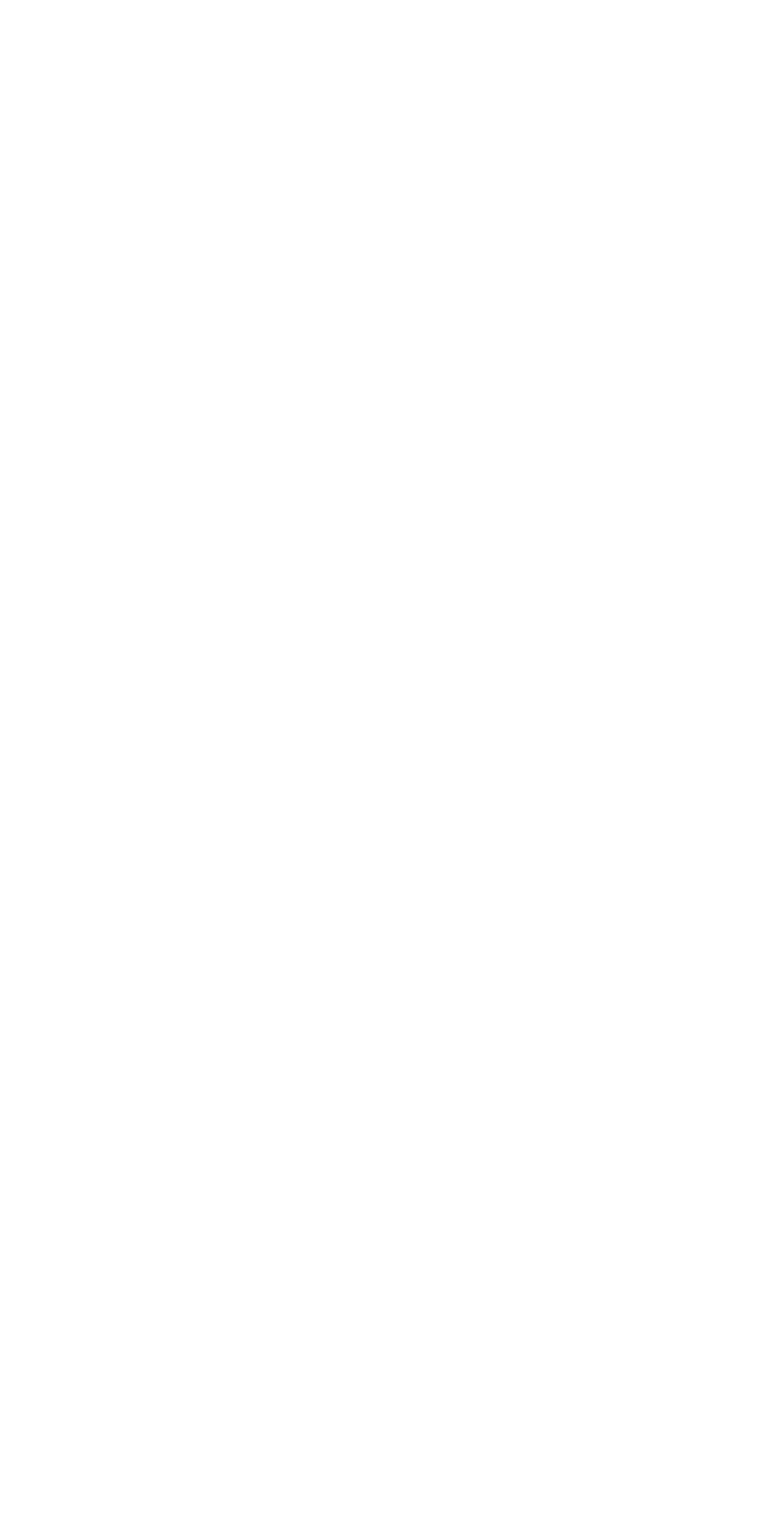
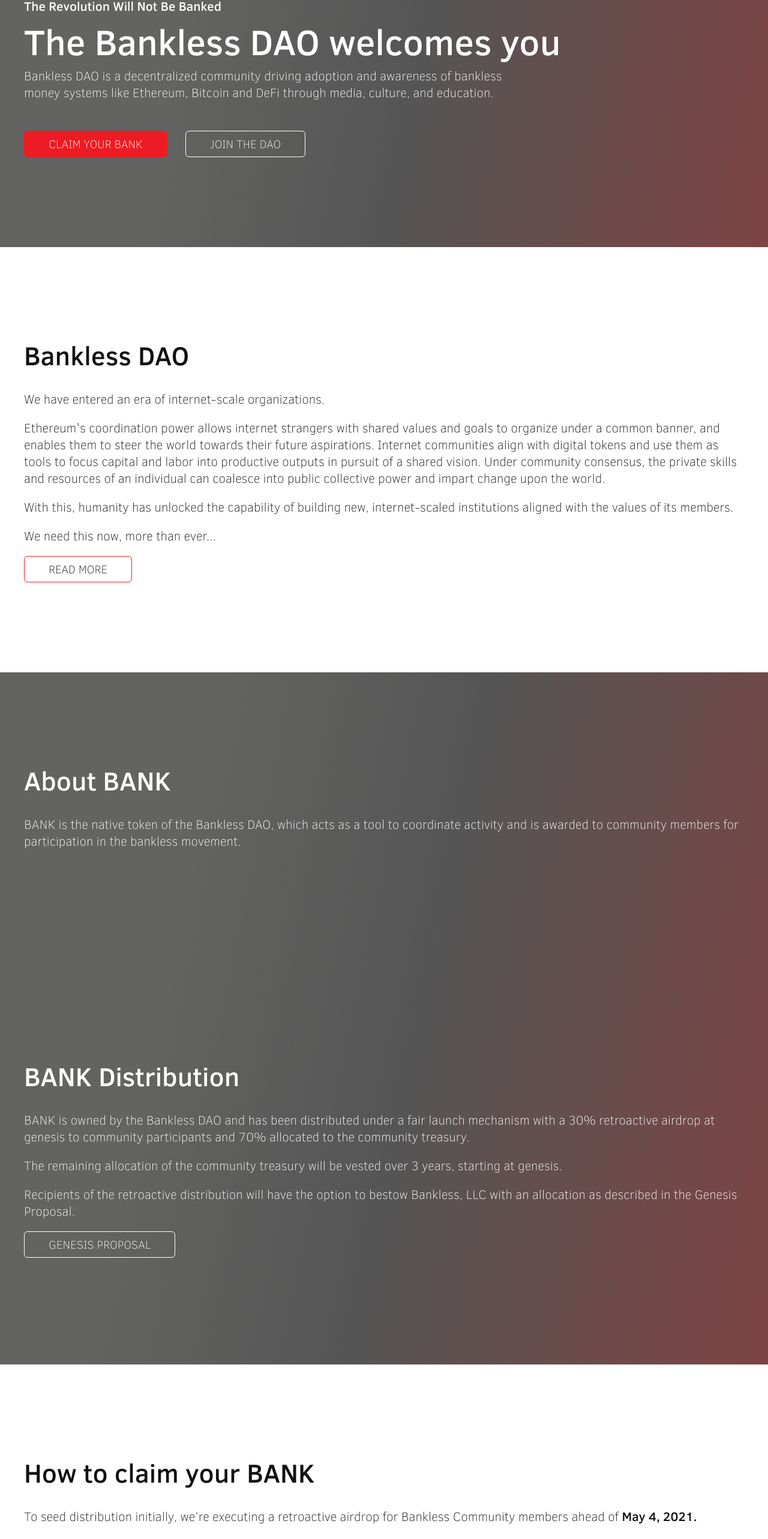
Before and after one commit to BanklessDAO/bankless-dao-website, a Next.js app: page / in a window 1280 px wide. Shown: the part 228-2794 px from the top of the page at 60% size. Before the commit the page ends 800 px from the top, so only its background shows below. Built offline with nearby package versions, Linux system fonts and the light colour scheme.

Commit message:
Homepage wireframe

```diff
--- /dev/null
+++ b/src/components/pages/Home/AboutBANK/index.tsx
@@ -0,0 +1,52 @@
+import NextLink from 'next/link'
+import Button from 'src/components/parts/Button'
+import { SectionWrapper, SectionContainer, Heading, Paragraph } from './style'
+
+const Section = () => {
+  return (
+    <SectionWrapper as="section">
+      <SectionContainer>
+        <div>
+          <Heading>About BANK</Heading>
+          <Paragraph>
+            BANK is the native token of the Bankless DAO, which acts as a tool
+            to coordinate activity and is awarded to community members for
+            participation in the bankless movement.
+          </Paragraph>
+        </div>
+        <div>
+          <img />
+        </div>
+      </SectionContainer>
+      <SectionContainer>
+        <div>
+          <Heading>BANK Distribution</Heading>
+          <Paragraph>
+            BANK is owned by the Bankless DAO and has been distributed under a
+            fair launch mechanism with a 30% retroactive airdrop at genesis to
+            community participants and 70% allocated to the community treasury.
+          </Paragraph>
+          <Paragraph>
+            The remaining allocation of the community treasury will be vested
+            over 3 years, starting at genesis.
+          </Paragraph>
+          <Paragraph>
+            Recipients of the retroactive distribution will have the option to
+            bestow Bankless, LLC with an allocation as described in the Genesis
+            Proposal.
+          </Paragraph>
+          <NextLink href="#">
+            <a>
+              <Button theme="transparent">Genesis Proposal</Button>
+            </a>
+          </NextLink>
+        </div>
+        <div>
+          <img />
+        </div>
+      </SectionContainer>
+    </SectionWrapper>
+  )
+}
+
+export default Section
--- /dev/null
+++ b/src/components/pages/Home/AboutBANK/style.ts
@@ -0,0 +1,24 @@
+import styled from 'styled-components'
+import { _Wrapper, _Container } from 'src/components/global/style'
+import { colors, fontStyles, gradient } from 'src/theme'
+
+export const SectionWrapper = styled(_Wrapper)`
+  background: ${gradient};
+  color: ${colors.white};
+`
+export const SectionContainer = styled(_Container)`
+  padding-top: 50px;
+  padding-bottom: 50px;
+  @media (min-width: 768px) {
+    padding-top: 150px;
+    padding-bottom: 150px;
+  }
+`
+export const Heading = styled.h2`
+  ${fontStyles.H2}
+  margin-bottom: 30px;
+`
+export const Paragraph = styled.p`
+  ${fontStyles.P}
+  padding-bottom: 20px;
+`
--- /dev/null
+++ b/src/components/pages/Home/AboutDAO/index.tsx
@@ -0,0 +1,47 @@
+import NextLink from 'next/link'
+import Button from 'src/components/parts/Button'
+import { SectionWrapper, SectionContainer, Heading, Paragraph } from './style'
+
+const Section = () => {
+  return (
+    <SectionWrapper as="section">
+      <SectionContainer>
+        <div></div>
+        <div>
+          <Heading>Bankless DAO</Heading>
+          <Paragraph>
+            We have entered an era of internet-scale organizations.
+          </Paragraph>
+          <Paragraph>
+            Ethereum's coordination power allows internet strangers with shared
+            values and goals to organize under a common banner, and enables them
+            to steer the world towards their future aspirations. Internet
+            communities align with digital tokens and use them as tools to focus
+            capital and labor into productive outputs in pursuit of a shared
+            vision. Under community consensus, the private skills and resources
+            of an individual can coalesce into public collective power and
+            impart change upon the world.
+          </Paragraph>
+          <Paragraph>
+            With this, humanity has unlocked the capability of building new,
+            internet-scaled institutions aligned with the values of its members.
+          </Paragraph>
+          <Paragraph
+            css={`
+              margin-bottom: 50px;
+            `}
+          >
+            We need this now, more than ever...{' '}
+          </Paragraph>
+          <NextLink href="/mission">
+            <a>
+              <Button theme="white">Read More</Button>
+            </a>
+          </NextLink>
+        </div>
+      </SectionContainer>
+    </SectionWrapper>
+  )
+}
+
+export default Section
--- /dev/null
+++ b/src/components/pages/Home/AboutDAO/style.ts
@@ -0,0 +1,24 @@
+import styled from 'styled-components'
+import { _Wrapper, _Container } from 'src/components/global/style'
+import { colors, fontStyles } from 'src/theme'
+
+export const SectionWrapper = styled(_Wrapper)`
+  background: ${colors.white};
+  color: ${colors.black};
+`
+export const SectionContainer = styled(_Container)`
+  padding-top: 50px;
+  padding-bottom: 50px;
+  @media (min-width: 768px) {
+    padding-top: 150px;
+    padding-bottom: 150px;
+  }
+`
+export const Heading = styled.h2`
+  ${fontStyles.H2}
+  margin-bottom: 30px;
+`
+export const Paragraph = styled.p`
+  ${fontStyles.P}
+  padding-bottom: 20px;
+`
--- /dev/null
+++ b/src/components/pages/Home/Claim/index.tsx
@@ -0,0 +1,43 @@
+import NextLink from 'next/link'
+import Button from 'src/components/parts/Button'
+import { SectionWrapper, SectionContainer, Heading, Paragraph } from './style'
+
+const Section = () => {
+  return (
+    <SectionWrapper as="section">
+      <SectionContainer>
+        <div>
+          <Heading>How to claim your BANK</Heading>
+          <Paragraph>
+            To seed distribution initially, we’re executing a retroactive
+            airdrop for Bankless Community members ahead of{' '}
+            <strong>May 4, 2021.</strong>
+          </Paragraph>
+        </div>
+        <div>
+          <div>
+            <h6>Check if you’re eligible to receive BANK</h6>
+            <img />
+            <NextLink href="/claim">
+              <a>
+                <Button theme="white">Check Eligibility</Button>
+              </a>
+            </NextLink>
+          </div>
+          <div>
+            <h6>Use BANK to Join the Bankless Discord</h6>
+            <small>50k BANK required</small>
+            <img />
+            <NextLink href="#">
+              <a>
+                <Button theme="white">Join Discord</Button>
+              </a>
+            </NextLink>
+          </div>
+        </div>
+      </SectionContainer>
+    </SectionWrapper>
+  )
+}
+
+export default Section
--- /dev/null
+++ b/src/components/pages/Home/Claim/style.ts
@@ -0,0 +1,24 @@
+import styled from 'styled-components'
+import { _Wrapper, _Container } from 'src/components/global/style'
+import { colors, fontStyles } from 'src/theme'
+
+export const SectionWrapper = styled(_Wrapper)`
+  background: ${colors.white};
+  color: ${colors.black};
+`
+export const SectionContainer = styled(_Container)`
+  padding-top: 50px;
+  padding-bottom: 50px;
+  @media (min-width: 768px) {
+    padding-top: 150px;
+    padding-bottom: 150px;
+  }
+`
+export const Heading = styled.h2`
+  ${fontStyles.H2}
+  margin-bottom: 30px;
+`
+export const Paragraph = styled.p`
+  ${fontStyles.P}
+  padding-bottom: 20px;
+`
--- /dev/null
+++ b/src/components/pages/Home/Hero/index.tsx
@@ -0,0 +1,40 @@
+import NextLink from 'next/link'
+import Button from 'src/components/parts/Button'
+import {
+  SectionWrapper,
+  SectionContainer,
+  Heading,
+  Eyebrow,
+  Description,
+  ButtonContainer,
+} from './style'
+
+const Section = () => {
+  return (
+    <SectionWrapper as="section">
+      <SectionContainer>
+        <Eyebrow>The Revolution Will Not Be Banked</Eyebrow>
+        <Heading>The Bankless DAO welcomes you</Heading>
+        <Description>
+          Bankless DAO is a decentralized community driving adoption and
+          awareness of bankless money systems like Ethereum, Bitcoin and DeFi
+          through media, culture, and education.
+        </Description>
+        <ButtonContainer>
+          <NextLink href="/claim">
+            <a>
+              <Button theme="red">Claim your bank</Button>
+            </a>
+          </NextLink>
+          <NextLink href="/join">
+            <a>
+              <Button theme="transparent">Join the DAO</Button>
+            </a>
+          </NextLink>
+        </ButtonContainer>
+      </SectionContainer>
+    </SectionWrapper>
+  )
+}
+
+export default Section
--- /dev/null
+++ b/src/components/pages/Home/Hero/style.ts
@@ -0,0 +1,34 @@
+import styled from 'styled-components'
+import { _Wrapper, _Container } from 'src/components/global/style'
+import { gradient, colors, fontStyles } from 'src/theme'
+
+export const SectionWrapper = styled(_Wrapper)`
+  background: ${gradient};
+  color: ${colors.white};
+`
+export const SectionContainer = styled(_Container)`
+  padding-top: 50px;
+  padding-bottom: 50px;
+  @media (min-width: 768px) {
+    padding-top: 150px;
+    padding-bottom: 150px;
+  }
+`
+export const Heading = styled.h1`
+  ${fontStyles.H2}
+  @media (min-width: 768px) {
+    ${fontStyles.H1}
+  }
+`
+export const Eyebrow = styled.strong`
+  margin-bottom: 15px;
+`
+export const Description = styled.p`
+  margin-bottom: 50px;
+  max-width: 800px;
+`
+export const ButtonContainer = styled.div`
+  button {
+    margin-right: 30px;
+  }
+`
--- a/src/pages/index.tsx
+++ b/src/pages/index.tsx
@@ -1,5 +1,11 @@
 import { GetStaticProps } from 'next'
 import { PageMetaProps } from '../components/global/Head'
+
+import HeroSection from 'src/components/pages/Home/Hero'
+import AboutDAOSection from 'src/components/pages/Home/AboutDAO'
+import AboutBANKSection from 'src/components/pages/Home/AboutBANK'
+import ClaimSection from 'src/components/pages/Home/Claim'
+import React from 'react'
 
 const pageMeta: PageMetaProps = {
   title: 'Homepage',
@@ -13,6 +19,15 @@
   }
 }
 
-const Page = (): JSX.Element => <div>Homepage</div>
+const Page = (): JSX.Element => {
+  return (
+    <React.Fragment>
+      <HeroSection />
+      <AboutDAOSection />
+      <AboutBANKSection />
+      <ClaimSection />
+    </React.Fragment>
+  )
+}
 
 export default Page
```
